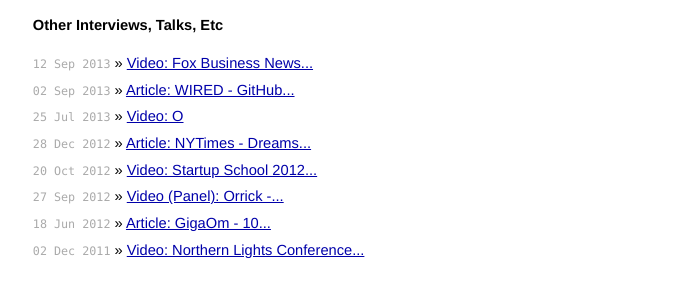
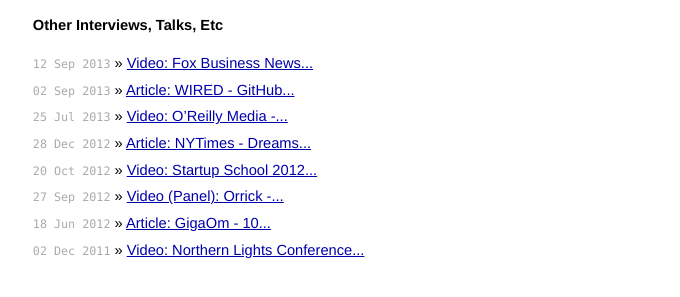
Before and after one commit to atidbit/atidbit.github.io, a Jekyll site: the page built from index.html, in a window 1280 px wide. Shown: the part 720-1017 px from the top of the page, without its empty margins (299-979 px from the left). Built offline with Jekyll 4.4.1, drawn with Linux system fonts in a browser that asks for light colours.

Commit message:
Update index.html

```diff
--- a/index.html
+++ b/index.html
@@ -23,7 +23,7 @@
   <ul class="posts">
     <li><span>12 Sep 2013</span> &raquo; <a href="http://www.youtube.com/watch?v=k2vJNNAQZlg">{{ 'Video: Fox Business News interview' | truncatewords: 4 }}</a></li>
     <li><span>02 Sep 2013</span> &raquo; <a href="http://www.wired.com/wiredenterprise/2013/09/github-for-anything/all/">{{ 'Article: WIRED - GitHub Is Going Mainstream' | truncatewords: 4 }}</a></li>
-    <li><span>25 Jul 2013</span> &raquo; <a href="http://www.youtube.com/watch?v=7DoB0SCUtOk&list=SP055Epbe6d5aclKNAa8msO1VvDOJ8sYlS&index=23">{{ 'Video: O'Reilly Media - OSCON 2013 Interview' | truncatewords: 4 }}</a></li>
+    <li><span>25 Jul 2013</span> &raquo; <a href="http://www.youtube.com/watch?v=7DoB0SCUtOk&list=SP055Epbe6d5aclKNAa8msO1VvDOJ8sYlS&index=23">{{ 'Video: O’Reilly Media - OSCON 2013 Interview' | truncatewords: 4 }}</a></li>
     <li><span>28 Dec 2012</span> &raquo; <a href="http://bits.blogs.nytimes.com/2012/12/28/github-has-big-dreams-for-open-source-software-and-more/">{{ 'Article: NYTimes - Dreams of ‘Open’ Everything' | truncatewords: 4 }}</a></li>
     <li><span>20 Oct 2012</span> &raquo; <a href="http://startupschool.org/2012/preston_werner/">{{ 'Video: Startup School 2012 - People, Product, Philosophy' | truncatewords: 4 }}</a></li>
     <li><span>27 Sep 2012</span> &raquo; <a href="http://www.youtube.com/watch?v=Ln-B_fs9QMY&feature=youtu.be">{{ 'Video (Panel): Orrick - How to Build a Great Startup Culture' | truncatewords: 4 }}</a></li>
```
